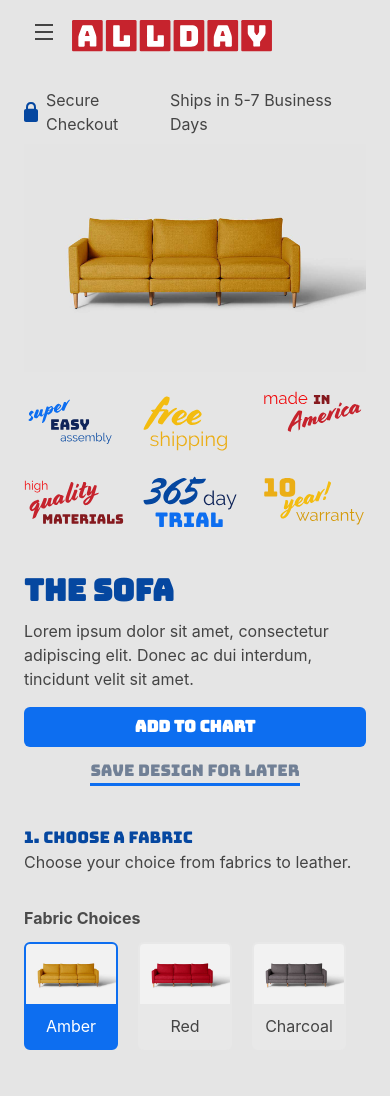
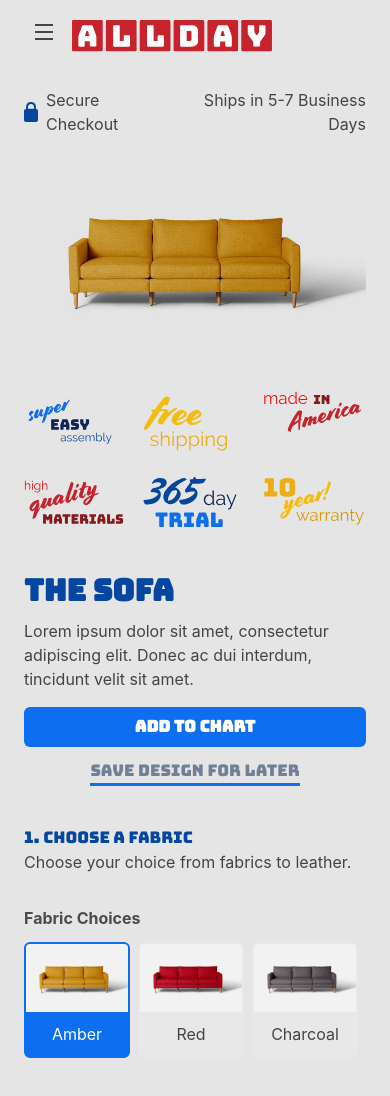
Before and after one commit to mattparreiras/allday.exercise, a Next.js app: page / in a window 390 px wide. Built offline with nearby package versions, Linux system fonts and the light colour scheme.

Commit message:
Add some responsive changes for the product components

```diff
--- a/src/components/Product/ProductOptions/ProductOption.tsx
+++ b/src/components/Product/ProductOptions/ProductOption.tsx
@@ -20,7 +20,7 @@ const ProductOption= ({option, isActive, onClick}:ProductOptionProps) => {
   return (
     <Box onClick={()=>handleChange(option.value)} borderRadius={6} borderWidth="2px" bg={isActive?'blue.400':'gray.300'}
          borderColor={isActive?'blue.400':'transparent'}
-         overflow="hidden" mr='5' cursor="pointer" _hover={{borderColor:'blue.400'}}>
+         overflow="hidden" mr={['2','2','5']} cursor="pointer" _hover={{borderColor:'blue.400'}}>
       <Image src={`images/${option.value}.jpg`} alt={option.value}/>
       <Text align="center" my="10px" color={isActive?'white':'gray.700'}>{option.label}</Text>
     </Box>
--- a/src/components/Product/ProductPicture/ShipmentSecureHeader.tsx
+++ b/src/components/Product/ProductPicture/ShipmentSecureHeader.tsx
@@ -10,7 +10,7 @@ const ShimentSecureHeader: React.FC = () => {
         <Text ml="2" fontSize="md">Secure Checkout</Text>
       </Flex>
 
-      <Text fontSize="md">Ships in 5-7 Business Days</Text>
+      <Text fontSize="md" textAlign="right">Ships in 5-7 Business Days</Text>
     </Flex>
   );
 }
--- a/src/components/Product/index.tsx
+++ b/src/components/Product/index.tsx
@@ -28,12 +28,12 @@ const Product = ({product}:ProductProps) => {
   const [selectedProduct, setSelectedProduct ] = useState(product.options[0].value)
   return (
     <Box
-      display={{ md: "flex" }}
+      display={{ lg: "flex" }}
       w="100%" maxWidth={1480} mx="auto" mt="6" px="6"
     >
-      <Box flex={{ md: 2 }} mr={{ md: "9" }} mb="10"><ProductPicture features={product.features} selectedProduct={selectedProduct}/></Box>
+      <Box flex={{ lg: 2 }} mr={{ lg: "9" }} mb="10"><ProductPicture features={product.features} selectedProduct={selectedProduct}/></Box>
 
-      <Flex direction="column" flex={{ md: 1 }} >
+      <Flex direction="column" flex={{ lg: 1 }} >
         <Box mb="10"><ProductDescription name={product.name} description={product.description} price={product.price} discount={product.discount}/></Box>
         <Box mb="10">
           <ProductOptions
```
